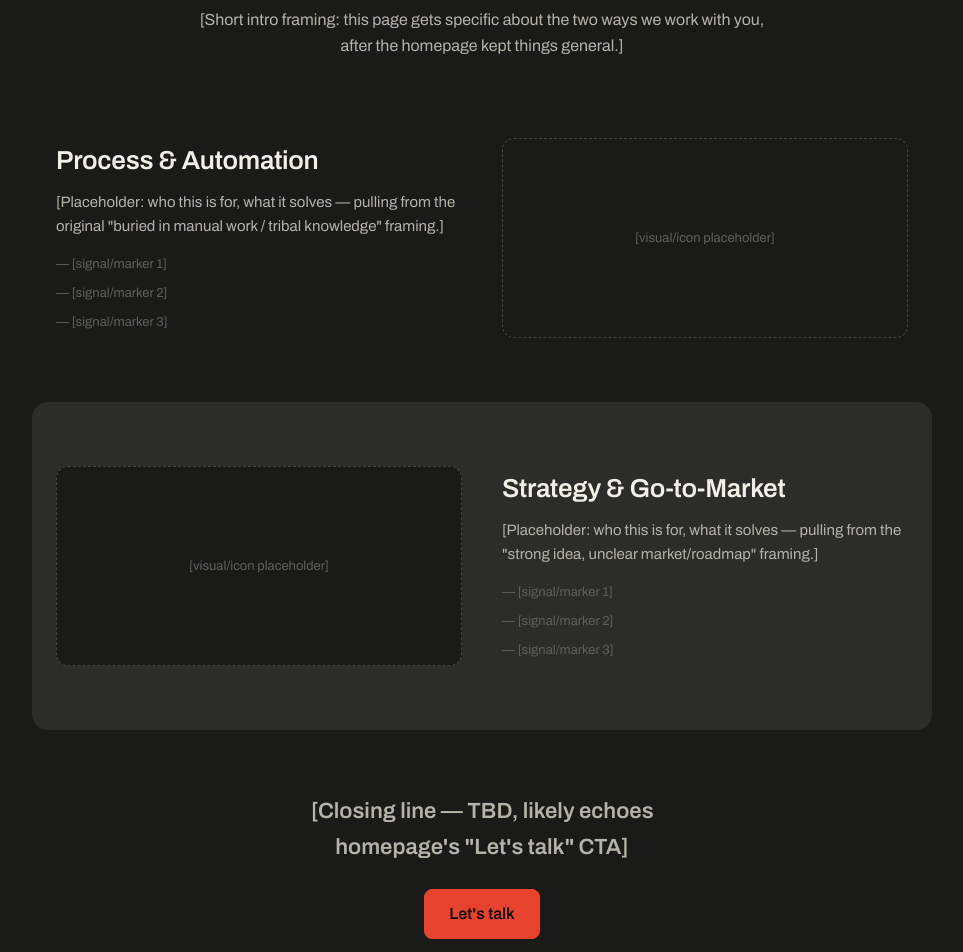
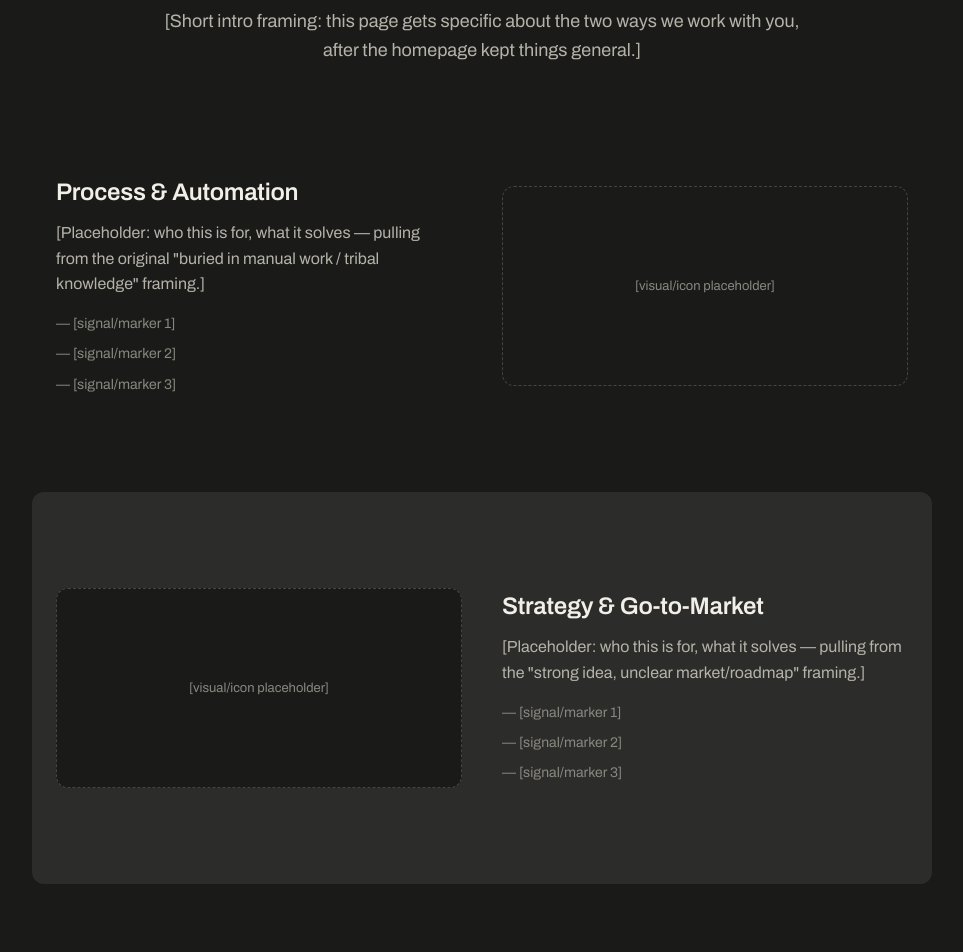
Before and after one commit to kgmartiniv-netizen/flooho-website-private, a Next.js app: page /solutions in a window 1280 px wide. Shown: the part 180-1132 px from the top of the page, without its empty margins (158-1121 px from the left). Built offline with nearby package versions, Linux system fonts and the light colour scheme.

Commit message:
Design system migration: Solutions page module

```diff
--- a/app/solutions/page.module.css
+++ b/app/solutions/page.module.css
@@ -1,5 +1,5 @@
 .pageHeader {
-  max-width: 640px;
+  max-width: var(--container-prose);
   margin: 0 auto;
   padding: 56px 24px 16px;
   text-align: center;
@@ -7,36 +7,36 @@
 .pageHeader h1 {
   font-size: 38px;
   font-weight: 600;
+  letter-spacing: -0.02em;
   margin-bottom: 14px;
 }
 .pageHeader p {
-  font-size: 16px;
-  color: var(--warm-gray);
+  font-size: 18px;
+  color: var(--text-body);
   line-height: 1.6;
 }
 
 .track {
-  max-width: 900px;
+  max-width: var(--container-grid);
   margin: 0 auto;
-  padding: 64px 24px;
+  padding: var(--space-24) 24px;
   display: grid;
   grid-template-columns: 1fr 1fr;
   gap: 40px;
   align-items: center;
-  scroll-margin-top: 90px; /* offsets the sticky nav, same as Resources' anchors */
 }
 .track:nth-child(even) {
-  background: var(--charcoal);
-  border-radius: 16px;
+  background: var(--surface-raised);
+  border-radius: var(--radius-surface);
 }
 .trackContent h2 {
-  font-size: 26px;
+  font-size: 24px;
   font-weight: 600;
   margin-bottom: 12px;
 }
 .trackContent p {
-  font-size: 15px;
-  color: var(--warm-gray);
+  font-size: 16px;
+  color: var(--text-body);
   line-height: 1.6;
   margin-bottom: 16px;
 }
@@ -47,37 +47,34 @@
   margin-top: 12px;
 }
 .trackPlaceholderList span {
-  font-size: 13px;
-  color: var(--border-subtle);
+  font-size: 14px;
+  color: var(--text-muted);
 }
 .trackVisual {
-  background: var(--charcoal-deep);
+  background: var(--surface-page);
   border: 1px dashed var(--border-hairline);
   border-radius: 12px;
   min-height: 200px;
   display: flex;
   align-items: center;
   justify-content: center;
-  color: var(--border-subtle);
+  color: var(--text-muted);
   font-size: 13px;
 }
 
 .closingCta {
-  max-width: 500px;
+  max-width: var(--container-narrow);
   margin: 0 auto;
   padding: 64px 24px 100px;
   text-align: center;
 }
 .closingCta p {
-  font-size: 22px;
+  font-size: 30px;
   font-weight: 600;
   margin-bottom: 24px;
 }
-.closingCta :global(.btn-primary) {
-  padding: 13px 24px;
-}
 
-@media (max-width: 700px) {
+@media (max-width: 720px) {
   .track {
     grid-template-columns: 1fr;
   }
```
